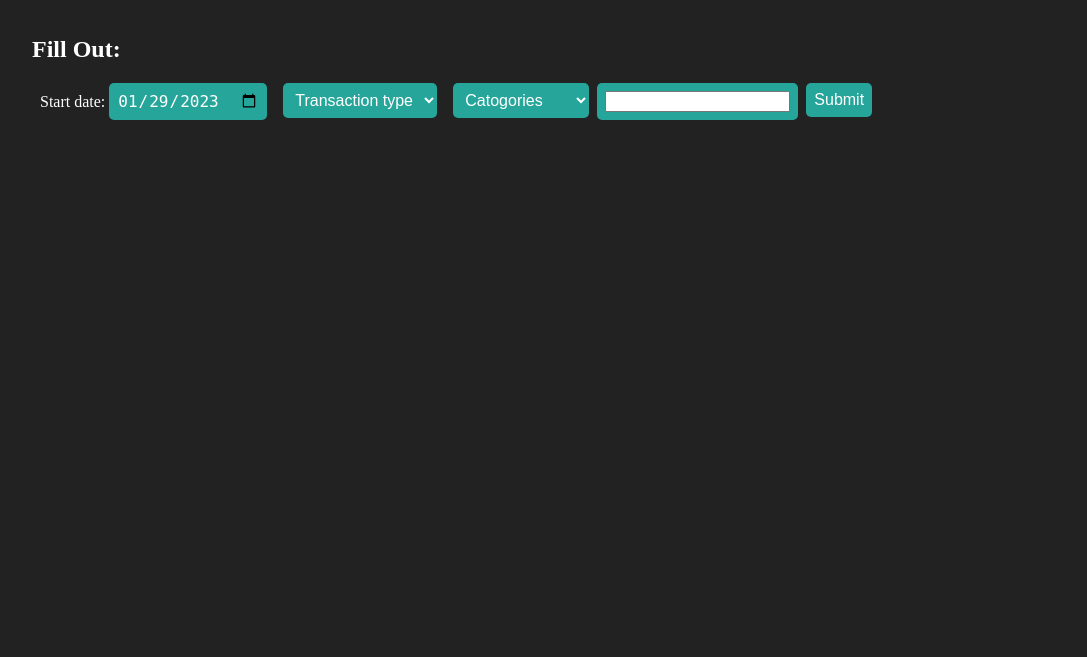
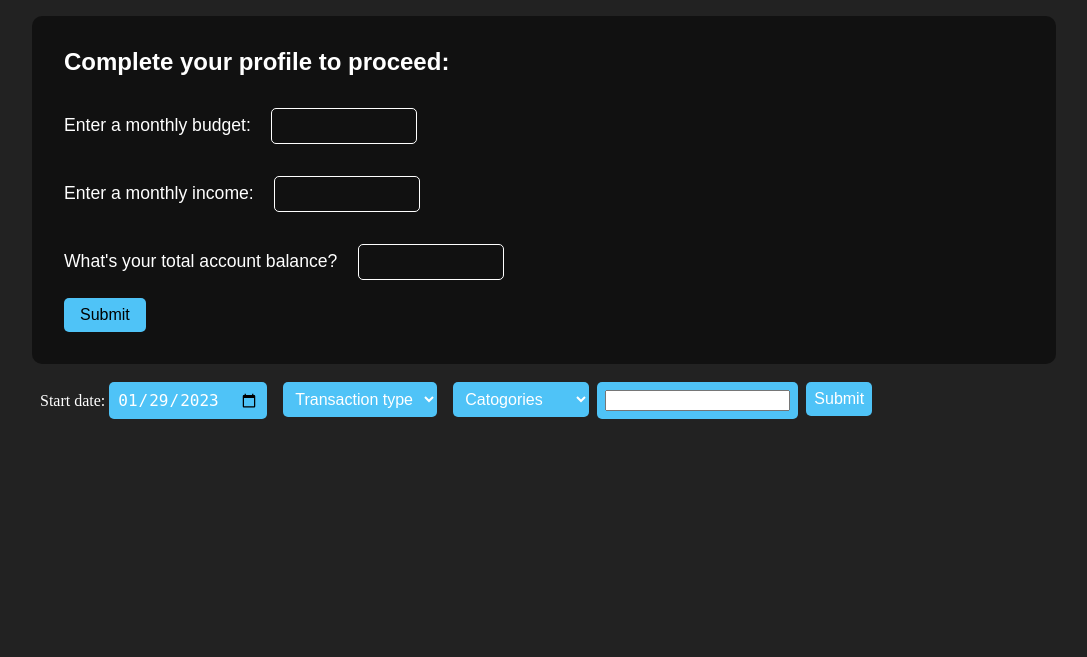
Before and after one commit to ArjunKumar177/WealthWise, a Flask app: template templates/profile.html in a window 1280 px wide. Shown: the part 80-737 px from the top of the page, without its empty margins (96-1183 px from the left). Run offline with Flask 2, Linux system fonts and the light colour scheme; the template is opened without the code that fills it, so the values that code supplies are empty; style sheets or scripts are compiled from the project's sources; some libraries are stand-ins or nearby versions.

Commit message:
Create form to complete user profile

```diff
--- a/static/styles/main.scss
+++ b/static/styles/main.scss
@@ -110,3 +110,30 @@ dialog {
     margin: 0 0 1rem 0;
   }
 }
+
+form {
+  font-family: sans-serif;
+
+  .inputField {
+    padding: 2rem 0 0 0;
+
+    label {
+      font-size: 1.1rem;
+      margin-right: 1rem;
+    }
+
+    input {
+      appearance: none;
+      background: none;
+      border: 1px solid var(--foreground);
+      border-radius: 5px;
+      color: var(--foreground);
+      font-size: 1rem;
+      padding: .5rem 1rem;
+    }
+
+    input:focus {
+      outline: none;
+    }
+  }
+}
--- a/static/styles/profile.scss
+++ b/static/styles/profile.scss
@@ -1,6 +1,6 @@
 /* Dropdown Button */
-.dropbtn, .datePick, .input, .submit{
-    background-color: #26a69a;
+.dropbtn, .datePick, .input, .submit {
+  background-color: var(--accent);
   color: white;
   padding: 8px;
   font-size: 16px;
@@ -21,17 +21,36 @@
   padding: 0px 8px;
 }
 
-  .row{
+.row {
   display: inline-flex;
   position: relative
 }
 
 
 /* Show the dropdown menu on hover */
-  .dropdown:hover .dropdown-content {display: block;}
+.dropdown:hover .dropdown-content {
+  display: block;
+}
 
-  .submit:hover {background-color: aquamarine;}
+.submit:hover {
+  background-color: aquamarine;
+}
+
 /* Change the background color of the dropdown button when the dropdown content is shown */
 //   .dropdown:hover, .dropbtn:hover, .datePick:hover {
 //     border: 2px solid rgb(85, 84, 84);
 // }
+
+#completeProfile {
+  background-color: var(--background-dark);
+  border-radius: 10px;
+  padding: 2rem;
+
+  h2 {
+    margin: 0;
+  }
+
+  input {
+    width: 7rem;
+  }
+}
--- a/templates/profile.html
+++ b/templates/profile.html
@@ -5,12 +5,32 @@
 {% endblock %}
 
 {% block body %}
-{{ user }}
-<h2>Fill Out:</h2>
+{% if not user.profile_completed %}
+<form id="completeProfile">
+  <h2>Complete your profile to proceed:</h2>
+  <div class="inputField">
+    <label for="budget">Enter a monthly budget:</label>
+    <input type="number" id="budget" min="0" required>
+  </div>
+  <div class="inputField">
+    <label for="income">Enter a monthly income:</label>
+    <input type="number" id="income" min="0" required>
+  </div>
+  <div class="inputField">
+    <label for="account">What's your total account balance?</label>
+    <input type="number" id="account" min="0" required>
+  </div>
+  <br>
+  <button type="submit">Submit</button>
+</form>
+<br>
+{% else %}
+<h2>Profile</h2>
+{% endif %}
 <div class="row">
     <div class="date">
-        <label for="start">Start date:</label>
-        <input class='datePick' id='datePicker' type="date" id="start" name="trip-start">
+        <label for="datePicker">Start date:</label>
+        <input class='datePick' id='datePicker' type="date" name="trip-start">
        <script>
         document.getElementById('datePicker').valueAsDate = new Date();
         </script>
```
Also changed, not shown: static/scripts/profile.ts (+10 -0 lines). Lines whose indentation alone changed are shown as unchanged.
